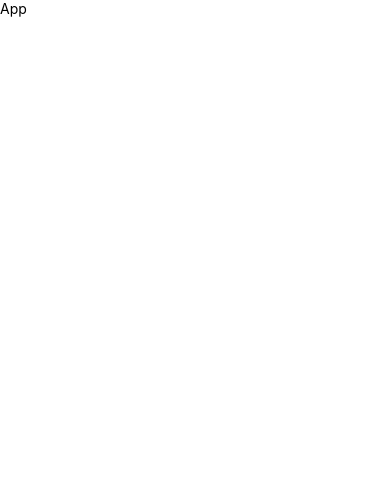
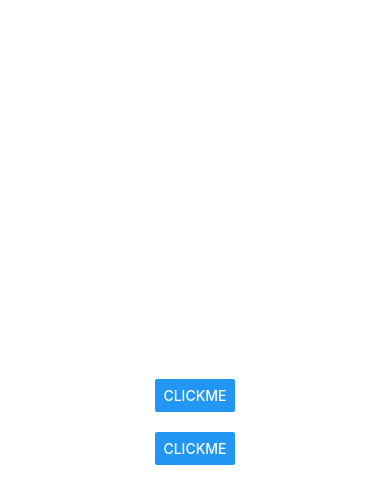
Before and after one commit to iiimomoniii/Intro_React_Native_JSX, a React Native app: screen / in a window 390 px wide. Shown: the top 504 px of the page. Built offline with nearby package versions, Linux system fonts and the light colour scheme.

Commit message:
Update
Button and Style for Button Position

```diff
--- a/App.tsx
+++ b/App.tsx
@@ -1,10 +1,18 @@
-import { View, Text } from 'react-native'
+import { View, Text, Button, Alert } from 'react-native'
 import React from 'react'
 
 const App = () => {
   return (
-    <View>
-      <Text>App</Text>
+    <View style={{ flex: 1, justifyContent: 'center', alignItems: 'center' }}>
+      <Button title="ClickMe" onPress={() => {
+        Alert.alert("Hey");
+      }}></Button>
+      <View style={{ marginTop: 20 }}>
+        <Button title="ClickMe" onPress={() => {
+          Alert.alert("Hey");
+        }}></Button>
+      </View>
+
     </View>
   )
 }
```
